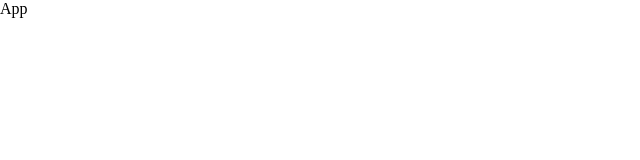
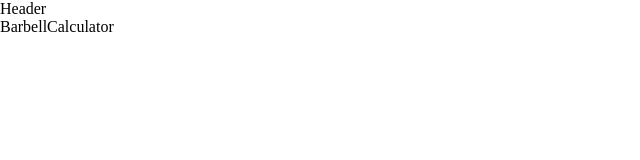
Before and after one commit to TannerCoker/GymWeightCalculator, a React (Create React App) app in the folder gymweightcalculator/: page / in a window 1280 px wide. Shown: the top 160 px of the page, without its empty margins (0-640 px from the left). Built offline with nearby package versions, Linux system fonts and the light colour scheme.

Commit message:
setup basic arrow functions for components and containers and exported them

```diff
--- a/gymweightcalculator/src/App.js
+++ b/gymweightcalculator/src/App.js
@@ -1,9 +1,15 @@
 import React from 'react'
+import { Header, BarbellCalculator } from './containers';
+import { Banner } from './components';
+
 import './App.css';
 
 const App = () => {
   return (
-    <div>App</div>
+    <div>
+      <Header />
+      <BarbellCalculator />
+    </div>
   )
 }
 
--- a/gymweightcalculator/src/components/Banner/Banner.jsx
+++ b/gymweightcalculator/src/components/Banner/Banner.jsx
@@ -0,0 +1,9 @@
+import React from 'react'
+
+const Banner = () => {
+  return (
+    <div>Banner</div>
+  )
+}
+
+export default Banner
--- a/gymweightcalculator/src/components/index.js
+++ b/gymweightcalculator/src/components/index.js
@@ -0,0 +1,5 @@
+import Banner from './Banner/Banner';
+
+export {
+    Banner
+};
--- a/gymweightcalculator/src/containers/BarbellCalculator/BarbellCalculator.jsx
+++ b/gymweightcalculator/src/containers/BarbellCalculator/BarbellCalculator.jsx
@@ -0,0 +1,9 @@
+import React from 'react'
+
+const BarbellCalculator = () => {
+  return (
+    <div>BarbellCalculator</div>
+  )
+}
+
+export default BarbellCalculator
--- a/gymweightcalculator/src/containers/Header/Header.jsx
+++ b/gymweightcalculator/src/containers/Header/Header.jsx
@@ -0,0 +1,9 @@
+import React from 'react'
+
+const Header = () => {
+  return (
+    <div>Header</div>
+  )
+}
+
+export default Header
--- a/gymweightcalculator/src/containers/index.js
+++ b/gymweightcalculator/src/containers/index.js
@@ -0,0 +1,7 @@
+import Header from './Header/Header';
+import BarbellCalculator from './BarbellCalculator/BarbellCalculator';
+
+export {
+    Header,
+    BarbellCalculator
+};
```
